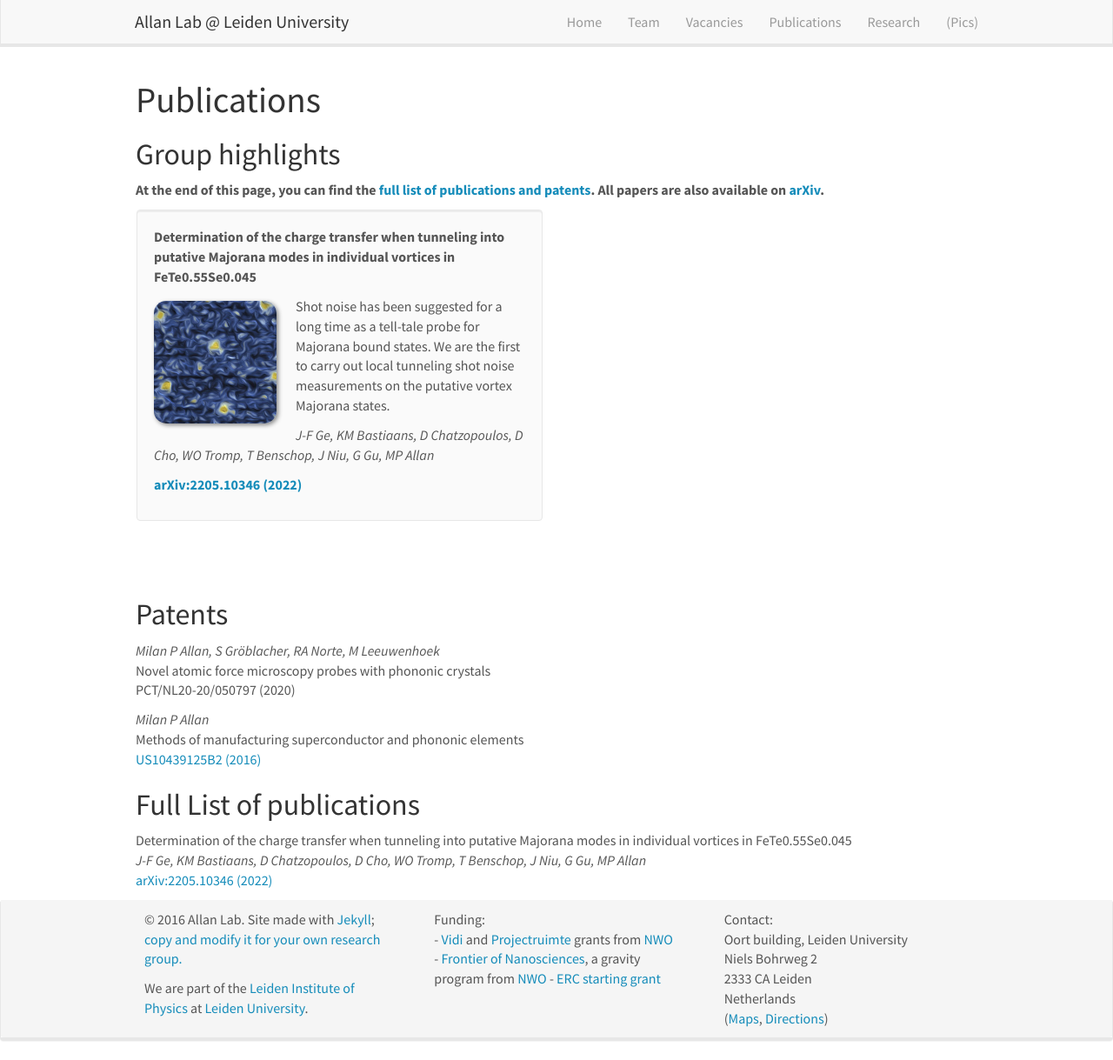
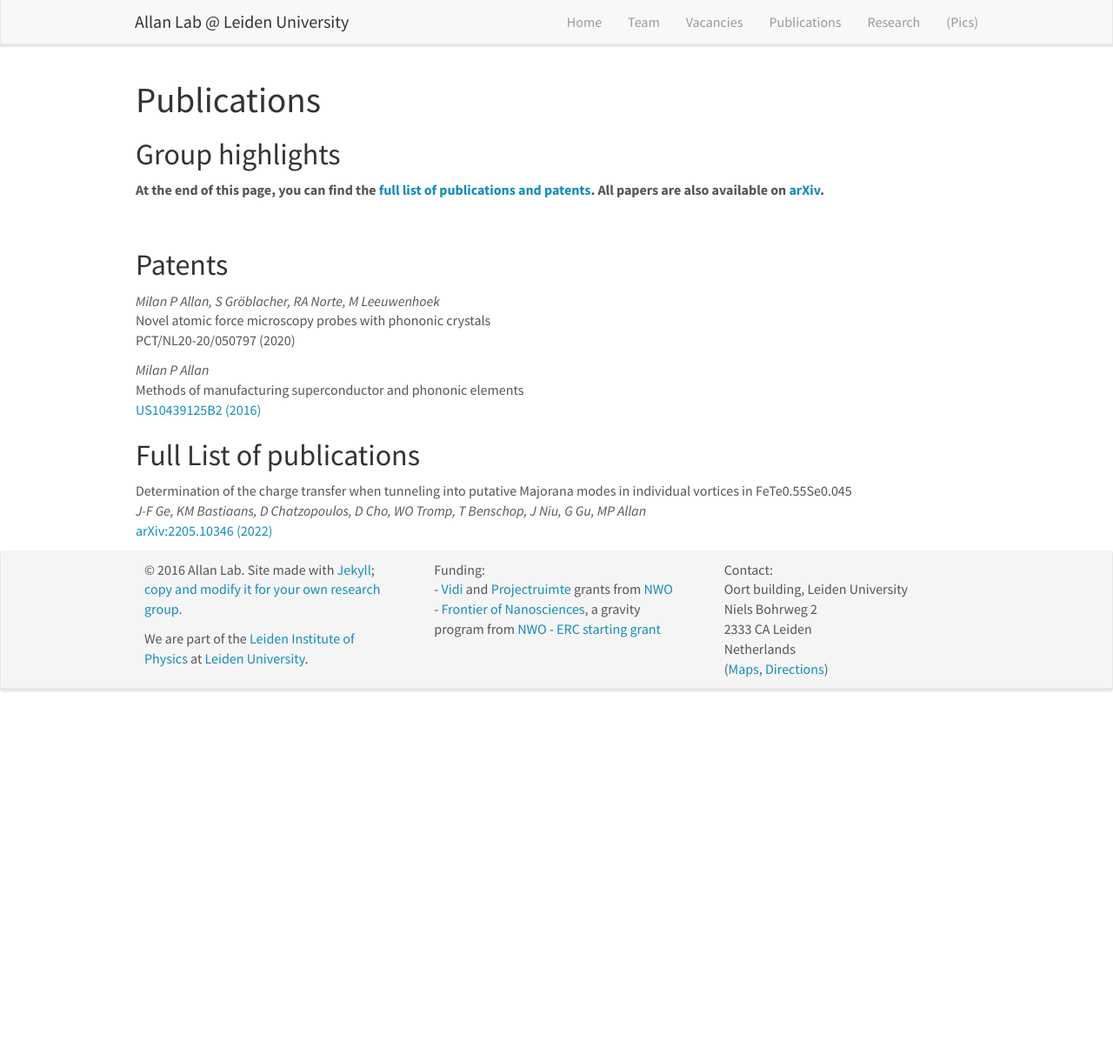
Before and after one commit to lzj1769/lzj1769.github.io, a Jekyll site: the page built from _pages/publications.md, in a window 1280 px wide and 1219 px high. Shown: the whole window at 87% size. Built offline with Jekyll 4.4.1, drawn with Linux system fonts in a browser that asks for light colours; nearby versions of some CDN libraries.

Commit message:
update publication

```diff
--- a/_data/publist.yml
+++ b/_data/publist.yml
@@ -1,8 +1,5 @@
 - title: "Determination of the charge transfer when tunneling into putative Majorana modes in individual vortices in FeTe0.55Se0.045"
-  image: imageaward_edited.png
-  description: Shot noise has been suggested for a long time as a tell-tale probe for Majorana bound states. We are the first to carry out local tunneling shot noise measurements on the putative vortex Majorana states.
   authors: J-F Ge, KM Bastiaans, D Chatzopoulos, D Cho, WO Tromp, T Benschop, J Niu, G Gu, MP Allan
   link:
     url: https://arxiv.org/abs/2205.10346
     display: arXiv:2205.10346 (2022)
-  highlight: 1
```
